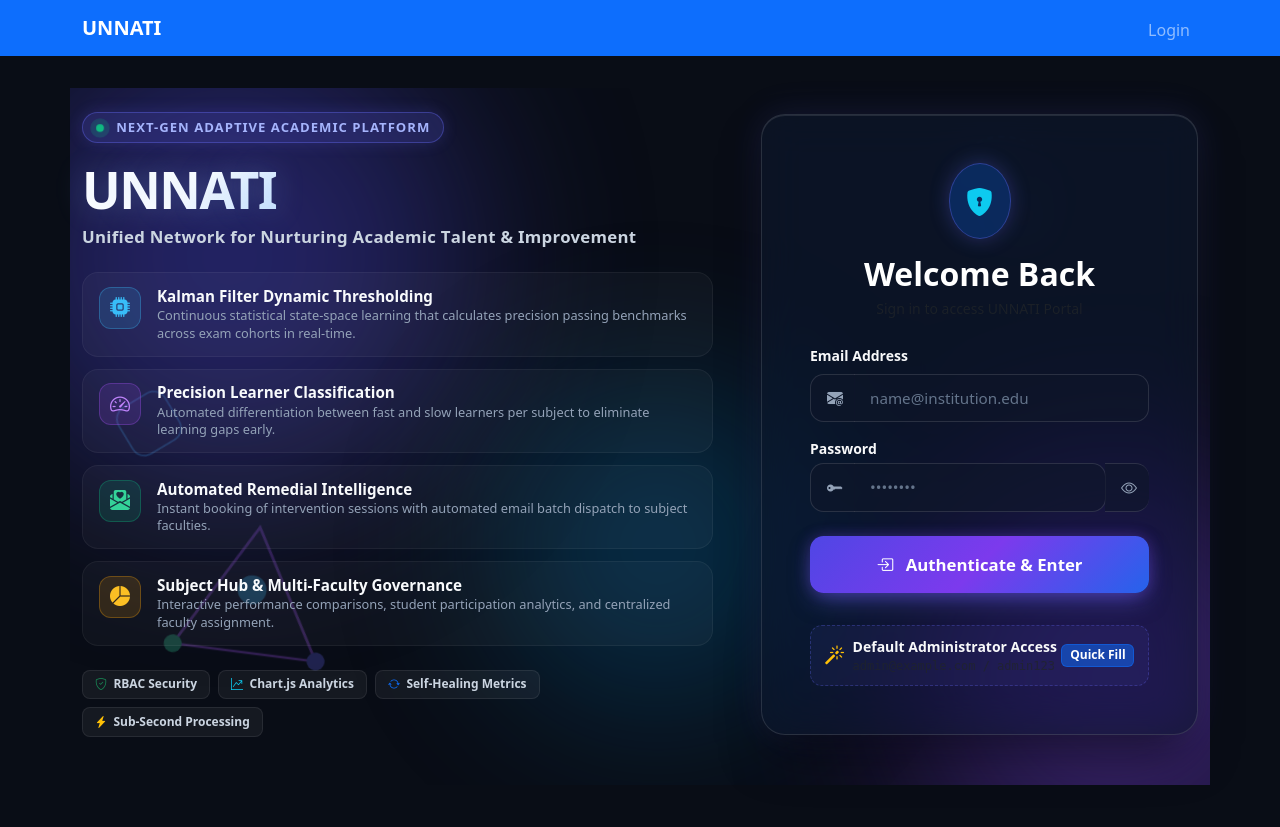
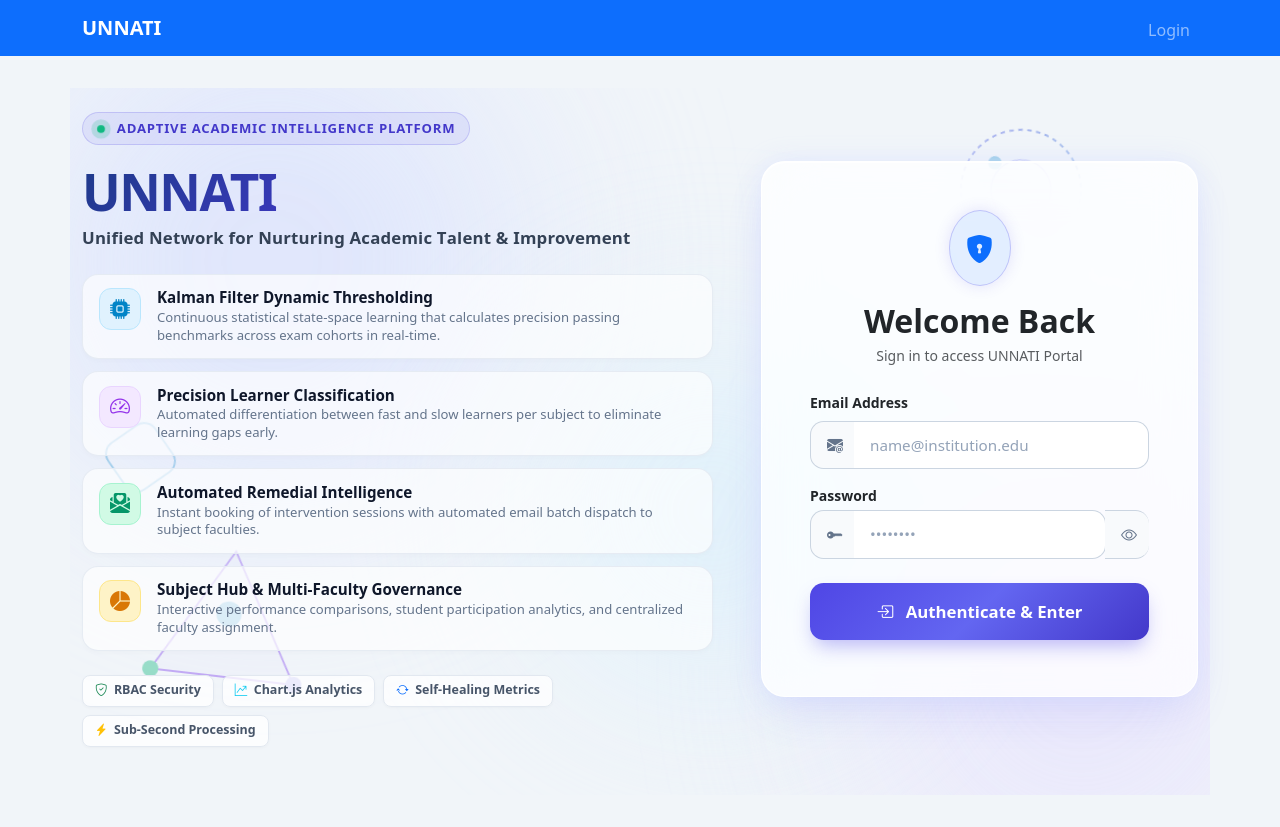
Before and after one commit to ganguly71/Slow_fast, a Flask app: page /login in a window 1280 px wide. Before the commit the page ends 785 px from the top, so only its background shows below. Run offline with Flask 3, Linux system fonts and the light colour scheme.

Commit message:
style: convert login page to light glassmorphism theme and remove default credentials card

```diff
--- a/templates/login.html
+++ b/templates/login.html
@@ -3,19 +3,19 @@
 {% block content %}
 <style>
     /* =========================================================
-       DYNAMIC AMBIENT BACKGROUND & MESH ANIMATIONS
+       LIGHT THEME AMBIENT BACKDROP & PASTEL MESH ANIMATIONS
        ========================================================= */
     :root {
-        --primary-glow: #6366f1;
-        --secondary-glow: #8b5cf6;
-        --accent-glow: #38bdf8;
-        --glass-bg: rgba(15, 23, 42, 0.65);
-        --glass-border: rgba(255, 255, 255, 0.12);
+        --primary-glow: #4f46e5;
+        --secondary-glow: #7c3aed;
+        --accent-glow: #0284c7;
+        --glass-bg: rgba(255, 255, 255, 0.78);
+        --glass-border: rgba(255, 255, 255, 0.9);
     }
 
     body {
-        background-color: #090d16 !important;
-        color: #f1f5f9;
+        background-color: #f1f5f9 !important;
+        color: #0f172a;
         overflow-x: hidden;
     }
 
@@ -43,100 +43,100 @@
     .mesh-orb {
         position: absolute;
         border-radius: 50%;
-        filter: blur(80px);
-        opacity: 0.45;
-        animation: floatOrb 12s ease-in-out infinite alternate;
+        filter: blur(90px);
+        opacity: 0.55;
+        animation: floatOrb 14s ease-in-out infinite alternate;
     }
 
     .orb-1 {
-        width: 480px;
-        height: 480px;
-        background: radial-gradient(circle, #4f46e5 0%, #312e81 70%);
-        top: -100px;
-        left: -120px;
-        animation-duration: 14s;
+        width: 520px;
+        height: 520px;
+        background: radial-gradient(circle, #c7d2fe 0%, #e0e7ff 70%);
+        top: -120px;
+        left: -100px;
+        animation-duration: 16s;
     }
 
     .orb-2 {
-        width: 420px;
-        height: 420px;
-        background: radial-gradient(circle, #8b5cf6 0%, #4c1d95 70%);
-        bottom: -80px;
+        width: 480px;
+        height: 480px;
+        background: radial-gradient(circle, #ddd6fe 0%, #ede9fe 70%);
+        bottom: -100px;
         right: -80px;
         animation-duration: 18s;
-        animation-delay: -4s;
+        animation-delay: -5s;
     }
 
     .orb-3 {
-        width: 320px;
-        height: 320px;
-        background: radial-gradient(circle, #0284c7 0%, #0369a1 70%);
-        top: 40%;
-        left: 35%;
-        animation-duration: 10s;
-        animation-delay: -7s;
-        opacity: 0.3;
+        width: 380px;
+        height: 380px;
+        background: radial-gradient(circle, #bae6fd 0%, #e0f2fe 70%);
+        top: 35%;
+        left: 40%;
+        animation-duration: 12s;
+        animation-delay: -8s;
+        opacity: 0.45;
     }
 
     @keyframes floatOrb {
         0% { transform: translate(0, 0) scale(1); }
-        50% { transform: translate(40px, 30px) scale(1.08); }
-        100% { transform: translate(-30px, -40px) scale(0.95); }
+        50% { transform: translate(45px, 35px) scale(1.06); }
+        100% { transform: translate(-35px, -45px) scale(0.96); }
     }
 
     /* Floating geometric SVG animations */
     .floating-svg {
         position: absolute;
         pointer-events: none;
-        opacity: 0.25;
+        opacity: 0.4;
         z-index: -1;
     }
 
     .svg-node-1 {
-        top: 8%;
-        right: 12%;
-        width: 140px;
-        animation: floatSvg 9s ease-in-out infinite alternate;
+        top: 6%;
+        right: 10%;
+        width: 150px;
+        animation: floatSvg 10s ease-in-out infinite alternate;
     }
 
     .svg-node-2 {
-        bottom: 12%;
-        left: 8%;
+        bottom: 10%;
+        left: 6%;
         width: 180px;
-        animation: floatSvg 13s ease-in-out infinite alternate-reverse;
+        animation: floatSvg 14s ease-in-out infinite alternate-reverse;
     }
 
     .svg-node-3 {
-        top: 45%;
-        left: 3%;
-        width: 90px;
-        animation: floatSvg 8s ease-in-out infinite alternate;
+        top: 48%;
+        left: 2%;
+        width: 95px;
+        animation: floatSvg 9s ease-in-out infinite alternate;
     }
 
     @keyframes floatSvg {
         0% { transform: translateY(0) rotate(0deg); }
-        100% { transform: translateY(-25px) rotate(15deg); }
+        100% { transform: translateY(-20px) rotate(12deg); }
     }
 
     /* =========================================================
-       GLASSMORPHISM CARDS & CONTAINERS
+       LIGHT GLASSMORPHISM CARDS & CONTAINERS
        ========================================================= */
     .glass-card {
         background: var(--glass-bg);
-        backdrop-filter: blur(20px) saturate(180%);
-        -webkit-backdrop-filter: blur(20px) saturate(180%);
-        border: 1px solid var(--glass-border);
+        backdrop-filter: blur(25px) saturate(190%);
+        -webkit-backdrop-filter: blur(25px) saturate(190%);
+        border: 1.5px solid var(--glass-border);
         border-radius: 1.5rem;
-        box-shadow: 0 25px 50px -12px rgba(0, 0, 0, 0.6),
-                    0 0 35px rgba(99, 102, 241, 0.15),
-                    inset 0 1px 0 rgba(255, 255, 255, 0.1);
+        box-shadow: 0 20px 45px -10px rgba(99, 102, 241, 0.15),
+                    0 0 25px rgba(224, 231, 255, 0.8),
+                    inset 0 1px 0 rgba(255, 255, 255, 1);
         transition: all 0.3s ease;
     }
 
     .glass-card:hover {
-        box-shadow: 0 30px 60px -12px rgba(0, 0, 0, 0.7),
-                    0 0 45px rgba(99, 102, 241, 0.25),
-                    inset 0 1px 0 rgba(255, 255, 255, 0.2);
+        box-shadow: 0 25px 55px -10px rgba(99, 102, 241, 0.22),
+                    0 0 35px rgba(199, 210, 254, 0.9),
+                    inset 0 1px 0 rgba(255, 255, 255, 1);
     }
 
     /* Brand Hero Section */
@@ -144,34 +144,32 @@
         font-size: 3.2rem;
         font-weight: 900;
         letter-spacing: -1.5px;
-        background: linear-gradient(135deg, #ffffff 20%, #93c5fd 50%, #c084fc 100%);
+        background: linear-gradient(135deg, #1e3a8a 0%, #4338ca 50%, #6d28d9 100%);
         -webkit-background-clip: text;
         -webkit-text-fill-color: transparent;
-        text-shadow: 0 0 30px rgba(147, 197, 253, 0.3);
         margin-bottom: 0.25rem;
     }
 
     .brand-full-name {
         font-size: 1.05rem;
         font-weight: 600;
-        color: #cbd5e1;
-        letter-spacing: 0.3px;
+        color: #334155;
+        letter-spacing: 0.2px;
         line-height: 1.4;
     }
 
     .brand-acronym-badge {
         display: inline-block;
-        padding: 0.3rem 0.8rem;
-        background: rgba(99, 102, 241, 0.18);
-        border: 1px solid rgba(99, 102, 241, 0.4);
+        padding: 0.35rem 0.85rem;
+        background: rgba(79, 70, 229, 0.08);
+        border: 1px solid rgba(79, 70, 229, 0.2);
         border-radius: 2rem;
-        color: #a5b4fc;
+        color: #4338ca;
         font-size: 0.82rem;
         font-weight: 700;
         text-transform: uppercase;
-        letter-spacing: 1px;
+        letter-spacing: 0.8px;
         margin-bottom: 1rem;
-        box-shadow: 0 0 15px rgba(99, 102, 241, 0.2);
     }
 
     /* Feature Highlights */
@@ -180,17 +178,19 @@
         align-items: flex-start;
         gap: 1rem;
         padding: 0.85rem 1rem;
-        background: rgba(255, 255, 255, 0.03);
-        border: 1px solid rgba(255, 255, 255, 0.05);
+        background: rgba(255, 255, 255, 0.65);
+        border: 1px solid rgba(226, 232, 240, 0.8);
         border-radius: 1rem;
         margin-bottom: 0.75rem;
+        box-shadow: 0 2px 5px rgba(0, 0, 0, 0.02);
         transition: all 0.25s ease;
     }
 
     .feature-item:hover {
-        background: rgba(255, 255, 255, 0.07);
-        border-color: rgba(99, 102, 241, 0.35);
+        background: #ffffff;
+        border-color: rgba(99, 102, 241, 0.4);
         transform: translateX(6px);
+        box-shadow: 0 10px 20px -5px rgba(99, 102, 241, 0.12);
     }
 
     .feature-icon-wrapper {
@@ -204,21 +204,21 @@
         flex-shrink: 0;
     }
 
-    .fi-blue { background: rgba(56, 189, 248, 0.15); color: #38bdf8; border: 1px solid rgba(56, 189, 248, 0.3); }
-    .fi-purple { background: rgba(168, 85, 247, 0.15); color: #c084fc; border: 1px solid rgba(168, 85, 247, 0.3); }
-    .fi-emerald { background: rgba(16, 185, 129, 0.15); color: #34d399; border: 1px solid rgba(16, 185, 129, 0.3); }
-    .fi-amber { background: rgba(245, 158, 11, 0.15); color: #fbbf24; border: 1px solid rgba(245, 158, 11, 0.3); }
+    .fi-blue { background: #e0f2fe; color: #0284c7; border: 1px solid #bae6fd; }
+    .fi-purple { background: #f3e8ff; color: #9333ea; border: 1px solid #e9d5ff; }
+    .fi-emerald { background: #d1fae5; color: #059669; border: 1px solid #a7f3d0; }
+    .fi-amber { background: #fef3c7; color: #d97706; border: 1px solid #fde68a; }
 
     .feature-title {
         font-weight: 700;
         font-size: 0.95rem;
-        color: #f8fafc;
+        color: #0f172a;
         margin-bottom: 0.15rem;
     }
 
     .feature-desc {
-        font-size: 0.8rem;
-        color: #94a3b8;
+        font-size: 0.82rem;
+        color: #64748b;
         line-height: 1.35;
         margin-bottom: 0;
     }
@@ -228,20 +228,21 @@
         display: inline-flex;
         align-items: center;
         gap: 0.4rem;
-        padding: 0.3rem 0.75rem;
-        background: rgba(255, 255, 255, 0.05);
-        border: 1px solid rgba(255, 255, 255, 0.08);
+        padding: 0.35rem 0.75rem;
+        background: rgba(255, 255, 255, 0.75);
+        border: 1px solid #e2e8f0;
         border-radius: 0.5rem;
-        font-size: 0.75rem;
+        font-size: 0.78rem;
         font-weight: 600;
-        color: #cbd5e1;
+        color: #475569;
+        box-shadow: 0 1px 3px rgba(0, 0, 0, 0.03);
     }
 
     /* Form Elements */
     .custom-form-control {
-        background: rgba(15, 23, 42, 0.6) !important;
-        border: 1.5px solid rgba(255, 255, 255, 0.12) !important;
-        color: #f8fafc !important;
+        background: #ffffff !important;
+        border: 1.5px solid #cbd5e1 !important;
+        color: #0f172a !important;
         border-radius: 0.85rem;
         padding: 0.75rem 1rem;
         font-size: 0.95rem;
@@ -249,21 +250,21 @@
     }
 
     .custom-form-control:focus {
-        background: rgba(15, 23, 42, 0.85) !important;
-        border-color: #6366f1 !important;
-        box-shadow: 0 0 0 4px rgba(99, 102, 241, 0.25), 0 0 15px rgba(99, 102, 241, 0.4) !important;
-        color: #ffffff !important;
+        background: #ffffff !important;
+        border-color: #4f46e5 !important;
+        box-shadow: 0 0 0 4px rgba(79, 70, 229, 0.15) !important;
+        color: #0f172a !important;
     }
 
     .custom-form-control::placeholder {
-        color: #64748b;
+        color: #94a3b8;
     }
 
     .input-group-text-glass {
-        background: rgba(15, 23, 42, 0.6) !important;
-        border: 1.5px solid rgba(255, 255, 255, 0.12) !important;
+        background: #f8fafc !important;
+        border: 1.5px solid #cbd5e1 !important;
         border-right: none !important;
-        color: #94a3b8;
+        color: #64748b;
         border-radius: 0.85rem 0 0 0.85rem !important;
         padding-left: 1rem;
         padding-right: 0.75rem;
@@ -277,14 +278,14 @@
     /* Glowing Submit Button */
     .btn-glow-submit {
         position: relative;
-        background: linear-gradient(135deg, #4f46e5 0%, #7c3aed 50%, #2563eb 100%);
+        background: linear-gradient(135deg, #4f46e5 0%, #6366f1 50%, #4338ca 100%);
         border: none;
         color: #ffffff;
         font-weight: 700;
         font-size: 1.05rem;
         padding: 0.85rem 1.5rem;
         border-radius: 0.85rem;
-        box-shadow: 0 10px 25px -5px rgba(99, 102, 241, 0.5), 0 0 15px rgba(124, 58, 237, 0.3);
+        box-shadow: 0 10px 20px -5px rgba(79, 70, 229, 0.4);
         transition: all 0.3s cubic-bezier(0.4, 0, 0.2, 1);
         overflow: hidden;
         z-index: 1;
@@ -304,7 +305,7 @@
 
     .btn-glow-submit:hover {
         transform: translateY(-2px);
-        box-shadow: 0 15px 30px -5px rgba(99, 102, 241, 0.7), 0 0 25px rgba(124, 58, 237, 0.5);
+        box-shadow: 0 15px 25px -5px rgba(79, 70, 229, 0.55);
         color: #ffffff;
     }
 
@@ -314,22 +315,6 @@
 
     .btn-glow-submit:active {
         transform: translateY(1px);
-    }
-
-    /* Demo Account Pill */
-    .demo-creds-box {
-        background: rgba(99, 102, 241, 0.08);
-        border: 1px dashed rgba(99, 102, 241, 0.3);
-        border-radius: 0.75rem;
-        padding: 0.6rem 0.85rem;
-        cursor: pointer;
-        transition: all 0.2s ease;
-    }
-
-    .demo-creds-box:hover {
-        background: rgba(99, 102, 241, 0.15);
-        border-color: rgba(99, 102, 241, 0.6);
-        transform: scale(1.01);
     }
 
     .status-pulse {
@@ -358,27 +343,27 @@
 
         <!-- Floating Abstract SVGs -->
         <svg class="floating-svg svg-node-1" viewBox="0 0 200 200" fill="none" xmlns="http://www.w3.org/2000/svg">
-            <circle cx="100" cy="100" r="80" stroke="url(#paint0_linear)" stroke-width="3" stroke-dasharray="8 8"/>
-            <circle cx="100" cy="100" r="40" stroke="#818cf8" stroke-width="2"/>
-            <circle cx="60" cy="70" r="10" fill="#38bdf8"/>
-            <circle cx="140" cy="130" r="8" fill="#c084fc"/>
+            <circle cx="100" cy="100" r="80" stroke="url(#paint0_linear)" stroke-width="2.5" stroke-dasharray="6 6"/>
+            <circle cx="100" cy="100" r="40" stroke="#6366f1" stroke-width="1.5"/>
+            <circle cx="60" cy="70" r="9" fill="#0284c7"/>
+            <circle cx="140" cy="130" r="7" fill="#8b5cf6"/>
             <defs>
                 <linearGradient id="paint0_linear" x1="0" y1="0" x2="200" y2="200" gradientUnits="userSpaceOnUse">
                     <stop stop-color="#4f46e5"/>
-                    <stop offset="1" stop-color="#38bdf8"/>
+                    <stop offset="1" stop-color="#0284c7"/>
                 </linearGradient>
             </defs>
         </svg>
 
         <svg class="floating-svg svg-node-2" viewBox="0 0 200 200" fill="none" xmlns="http://www.w3.org/2000/svg">
-            <polygon points="100,20 180,160 20,160" stroke="#a855f7" stroke-width="3" fill="rgba(168, 85, 247, 0.05)"/>
-            <circle cx="100" cy="90" r="16" fill="#38bdf8"/>
-            <circle cx="180" cy="160" r="10" fill="#6366f1"/>
-            <circle cx="20" cy="160" r="10" fill="#34d399"/>
+            <polygon points="100,20 180,160 20,160" stroke="#7c3aed" stroke-width="2" fill="rgba(124, 58, 237, 0.03)"/>
+            <circle cx="100" cy="90" r="14" fill="#0284c7"/>
+            <circle cx="180" cy="160" r="9" fill="#4f46e5"/>
+            <circle cx="20" cy="160" r="9" fill="#10b981"/>
         </svg>
 
         <svg class="floating-svg svg-node-3" viewBox="0 0 100 100" fill="none" xmlns="http://www.w3.org/2000/svg">
-            <rect x="20" y="20" width="60" height="60" rx="15" stroke="#38bdf8" stroke-width="2" transform="rotate(45 50 50)"/>
+            <rect x="20" y="20" width="60" height="60" rx="14" stroke="#0284c7" stroke-width="2" transform="rotate(45 50 50)"/>
         </svg>
     </div>
 
@@ -389,7 +374,7 @@
                  ============================================== -->
             <div class="col-lg-7 d-none d-lg-block pe-lg-4">
                 <div class="brand-acronym-badge">
-                    <span class="status-pulse me-2"></span> Next-Gen Adaptive Academic Platform
+                    <span class="status-pulse me-2"></span> Adaptive Academic Intelligence Platform
                 </div>
 
                 <h1 class="brand-glow-title">UNNATI</h1>
@@ -450,22 +435,22 @@
             </div>
 
             <!-- ==============================================
-                 RIGHT COLUMN: GLASSMORPHISM LOGIN FORM
+                 RIGHT COLUMN: LIGHT GLASSMORPHISM LOGIN FORM
                  ============================================== -->
             <div class="col-lg-5 col-md-8 mx-auto">
                 <div class="glass-card p-4 p-md-5">
                     <div class="text-center mb-4">
-                        <div class="d-inline-flex align-items-center justify-content-center bg-primary bg-opacity-25 text-primary rounded-circle p-3 mb-3" style="border: 1px solid rgba(99, 102, 241, 0.4); box-shadow: 0 0 20px rgba(99, 102, 241, 0.3);">
-                            <i class="bi bi-shield-lock-fill fs-3 text-info"></i>
+                        <div class="d-inline-flex align-items-center justify-content-center bg-primary bg-opacity-10 text-primary rounded-circle p-3 mb-3" style="border: 1px solid rgba(79, 70, 229, 0.25); box-shadow: 0 0 15px rgba(79, 70, 229, 0.15);">
+                            <i class="bi bi-shield-lock-fill fs-3 text-primary"></i>
                         </div>
-                        <h2 class="fw-bold text-white mb-1">Welcome Back</h2>
+                        <h2 class="fw-bold text-dark mb-1">Welcome Back</h2>
                         <p class="text-muted small mb-0">Sign in to access UNNATI Portal</p>
                     </div>
 
                     <form method="POST" action="{{ url_for('main.login') }}" id="loginForm">
                         <!-- Email Input -->
                         <div class="mb-3">
-                            <label for="email" class="form-label text-light small fw-semibold">Email Address</label>
+                            <label for="email" class="form-label text-dark small fw-semibold">Email Address</label>
                             <div class="input-group">
                                 <span class="input-group-text input-group-text-glass">
                                     <i class="bi bi-envelope-at-fill"></i>
@@ -478,7 +463,7 @@
                         <!-- Password Input -->
                         <div class="mb-4">
                             <div class="d-flex justify-content-between align-items-center mb-1">
-                                <label for="password" class="form-label text-light small fw-semibold mb-0">Password</label>
+                                <label for="password" class="form-label text-dark small fw-semibold mb-0">Password</label>
                             </div>
                             <div class="input-group">
                                 <span class="input-group-text input-group-text-glass">
@@ -493,24 +478,10 @@
                         </div>
 
                         <!-- Submit Button -->
-                        <button type="submit" class="btn btn-glow-submit w-100 py-3 mb-3">
+                        <button type="submit" class="btn btn-glow-submit w-100 py-3 mb-2">
                             <i class="bi bi-box-arrow-in-right me-2"></i> Authenticate & Enter
                         </button>
                     </form>
-
-                    <!-- Quick Demo Credentials Fill -->
-                    <div class="demo-creds-box mt-3" id="fillDemoCreds" title="Click to autofill default credentials">
-                        <div class="d-flex align-items-center justify-content-between">
-                            <div class="d-flex align-items-center gap-2">
-                                <i class="bi bi-magic text-warning fs-5"></i>
-                                <div>
-                                    <div class="small fw-bold text-light">Default Administrator Access</div>
-                                    <div class="text-muted" style="font-size: 0.75rem; font-family: monospace;">admin@example.com / admin123</div>
-                                </div>
-                            </div>
-                            <span class="badge bg-primary bg-opacity-50 text-white border border-primary border-opacity-50 small">Quick Fill</span>
-                        </div>
-                    </div>
                 </div>
 
                 <!-- Footer branding footnote for mobile -->
@@ -536,23 +507,6 @@ document.addEventListener('DOMContentLoaded', function() {
             toggleIcon.className = isPassword ? 'bi bi-eye-slash' : 'bi bi-eye';
         });
     }
-
-    // Quick autofill demo credentials
-    const demoBox = document.getElementById('fillDemoCreds');
-    const emailInput = document.getElementById('email');
-
-    if (demoBox && emailInput && passwordInput) {
-        demoBox.addEventListener('click', function() {
-            emailInput.value = 'admin@example.com';
-            passwordInput.value = 'admin123';
-
-            // Visual feedback flash
-            demoBox.style.backgroundColor = 'rgba(99, 102, 241, 0.35)';
-            setTimeout(() => {
-                demoBox.style.backgroundColor = '';
-            }, 300);
-        });
-    }
 });
 </script>
 {% endblock %}
```
